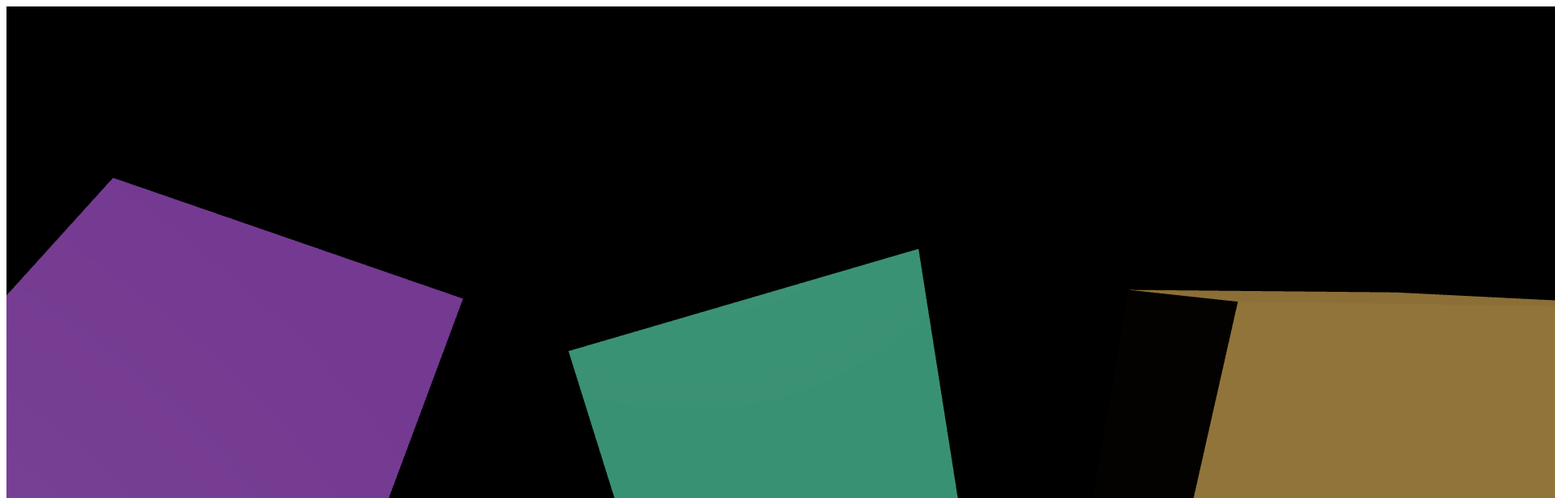
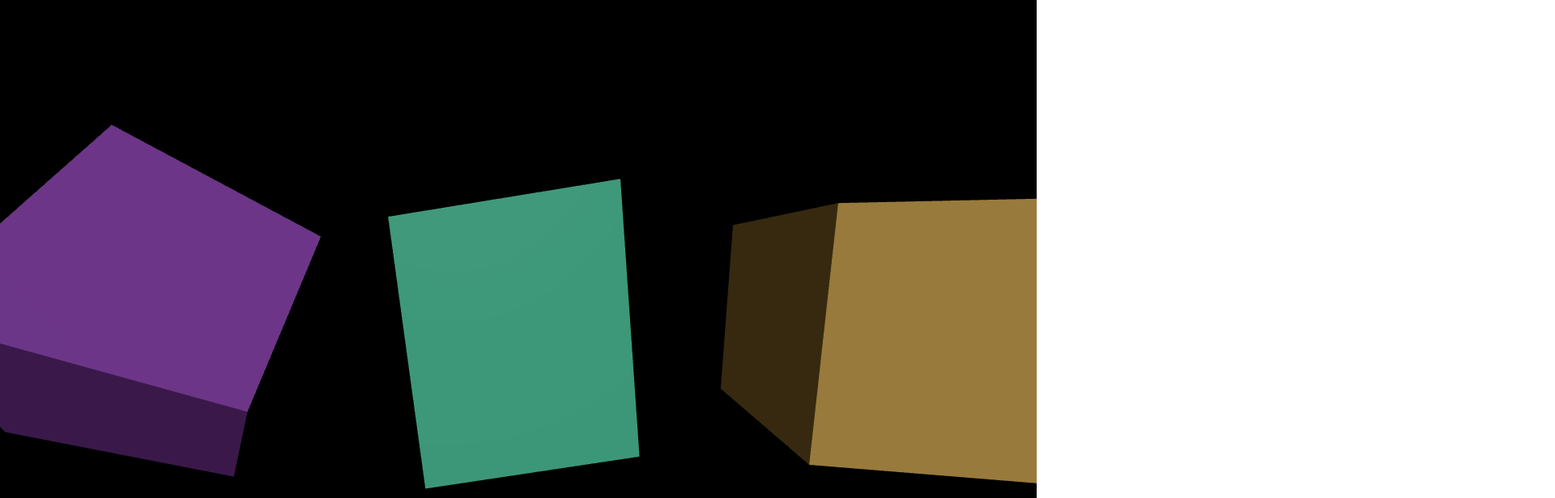
Before and after one commit to zhanggming/vite-react, a React (Vite) app: page /threeJs in a window 1280 px wide. Shown: the top 616 px of the page at 81% size, 1920 px wide, since content can reach past the window. Built offline with nearby package versions, Linux system fonts and the light colour scheme.

Commit message:
three.js响应式调整

```diff
--- a/package.json
+++ b/package.json
@@ -27,6 +27,8 @@
     "eslint-plugin-react-hooks": "^5.2.0",
     "eslint-plugin-react-refresh": "^0.4.20",
     "globals": "^16.3.0",
+    "less": "^4.4.2",
+    "less-loader": "^12.3.0",
     "vite": "^7.1.2"
   }
 }
--- a/src/index.css
+++ b/src/index.css
@@ -1,68 +1,4 @@
-/* :root {
-  font-family: system-ui, Avenir, Helvetica, Arial, sans-serif;
-  line-height: 1.5;
-  font-weight: 400;
-
-  color-scheme: light dark;
-  color: rgba(255, 255, 255, 0.87);
-  background-color: #242424;
-
-  font-synthesis: none;
-  text-rendering: optimizeLegibility;
-  -webkit-font-smoothing: antialiased;
-  -moz-osx-font-smoothing: grayscale;
+*{
+  margin: 0;
+  padding: 0;
 }
-
-a {
-  font-weight: 500;
-  color: #646cff;
-  text-decoration: inherit;
-}
-a:hover {
-  color: #535bf2;
-}
-
-body {
-  margin: 0;
-  display: flex;
-  place-items: center;
-  min-width: 320px;
-  min-height: 100vh;
-}
-
-h1 {
-  font-size: 3.2em;
-  line-height: 1.1;
-}
-
-button {
-  border-radius: 8px;
-  border: 1px solid transparent;
-  padding: 0.6em 1.2em;
-  font-size: 1em;
-  font-weight: 500;
-  font-family: inherit;
-  background-color: #1a1a1a;
-  cursor: pointer;
-  transition: border-color 0.25s;
-}
-button:hover {
-  border-color: #646cff;
-}
-button:focus,
-button:focus-visible {
-  outline: 4px auto -webkit-focus-ring-color;
-}
-
-@media (prefers-color-scheme: light) {
-  :root {
-    color: #213547;
-    background-color: #ffffff;
-  }
-  a:hover {
-    color: #747bff;
-  }
-  button {
-    background-color: #f9f9f9;
-  }
-} */
--- a/src/pages/ThreeJs/index.jsx
+++ b/src/pages/ThreeJs/index.jsx
@@ -1,5 +1,7 @@
 import React, { useEffect, useRef } from "react";
 import * as THREE from "three";
+import "./index.less";
+
 export const ThreeJsApp = () => {
   const threeRef = useRef(null);
   useEffect(() => {
@@ -27,10 +29,10 @@ export const ThreeJsApp = () => {
       /*********************创建场景********************************/
       const scene = new THREE.Scene();
       //添加光照
-      const color = 0xFFFFFF;
+      const color = 0xffffff;
       const intensity = 3;
-      const light =  new THREE.DirectionalLight(color,intensity);
-      light.position.set(-1,2,4)
+      const light = new THREE.DirectionalLight(color, intensity);
+      light.position.set(-1, 2, 4);
       scene.add(light);
       //几何体
       const boxWidth = 1;
@@ -42,45 +44,66 @@ export const ThreeJsApp = () => {
       //网格对象，包含集合体、材质
       //多个
       const cubes = [
-        makeInstance(geometry, 0x44aa88,  0,scene),
-        makeInstance(geometry, 0x8844aa, -2,scene),
-        makeInstance(geometry, 0xaa8844,  2,scene),
-      ]
+        makeInstance(geometry, 0x44aa88, 0, scene),
+        makeInstance(geometry, 0x8844aa, -2, scene),
+        makeInstance(geometry, 0xaa8844, 2, scene),
+      ];
       //单个
       // const cube = new THREE.Mesh(geometry, material);
       // scene.add(cube);
       /*********************场景和摄像机添加到渲染器********************************/
       //添加动画
-      function renderFrame(time){
+      function renderFrame(time) {
         time *= 0.001;
+        if (resizeRendererToDisplaySize(renderer)) {
+          const canvas = renderer.domElement;
+          camera.aspect = canvas.clientWidth / canvas.clientHeight;
+        }
+        camera.updateProjectionMatrix();
         //多个
-        cubes.forEach((cube,ndx)=>{
-          const speed = 1 + ndx * .1;
+        cubes.forEach((cube, ndx) => {
+          const speed = 1 + ndx * 0.1;
           const rot = time * speed;
           cube.rotation.x = rot;
           cube.rotation.y = rot;
-        })
+        });
         //单个
         // cube.rotation.x = time;
         // cube.rotation.y = time;
         renderer.render(scene, camera);
-        requestAnimationFrame(renderFrame)
+        requestAnimationFrame(renderFrame);
       }
-      requestAnimationFrame(renderFrame)
+      requestAnimationFrame(renderFrame);
     }
   };
 
-  const makeInstance = (geometry,color,x,scene)=>{
-     const material = new THREE.MeshPhongMaterial({color});
-     const cube = new  THREE.Mesh(geometry,material);
-     scene.add(cube);
-     cube.position.x = x;
-     return cube;
-  }
+  //创建多个网格
+  const makeInstance = (geometry, color, x, scene) => {
+    const material = new THREE.MeshPhongMaterial({ color });
+    const cube = new THREE.Mesh(geometry, material);
+    scene.add(cube);
+    cube.position.x = x;
+    return cube;
+  };
+
+  //判断是否需要调整大小-绘图缓冲区
+  const resizeRendererToDisplaySize = (renderer) => {
+    const canvas = renderer.domElement;
+    const pixeRatio = window.devicePixelRatio;
+    // const width = canvas.clientWidth;
+    // const height = canvas.clientHeight;
+    const width = Math.floor(canvas.clientWidth * pixeRatio);
+    const height = Math.floor(canvas.clientHeight * pixeRatio);
+    const needResize = canvas.width !== width || canvas.height !== height;
+    if (needResize) {
+      renderer.setSize(width, height, false);
+    }
+    return needResize;
+  };
 
   return (
     <div className="container">
-      <canvas ref={threeRef} width={1920} height={1080}></canvas>
+      <canvas ref={threeRef} id="c"></canvas>
     </div>
   );
 };
--- a/src/pages/ThreeJs/index.less
+++ b/src/pages/ThreeJs/index.less
@@ -0,0 +1,9 @@
+.container{
+  width: 100%;
+  height: 100vh;
+  #c{
+    width: 100%;
+    height: 100%;
+    display: block;
+  }
+}
--- a/vite.config.js
+++ b/vite.config.js
@@ -8,6 +8,9 @@ export default defineConfig({
     alias: {
       '@': fileURLToPath(new URL('./src', import.meta.url))
     },
+  },
+  css:{
+
   },
   server: {
     host: "0.0.0.0",
```
Also changed, not shown: 1 other file (tests, documents, lock files or other folders).
